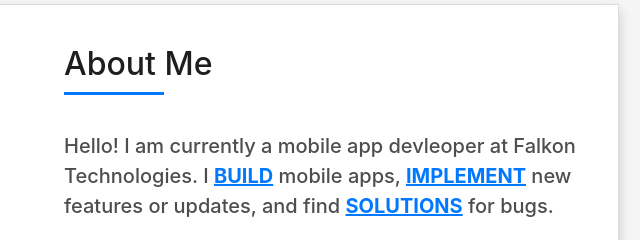
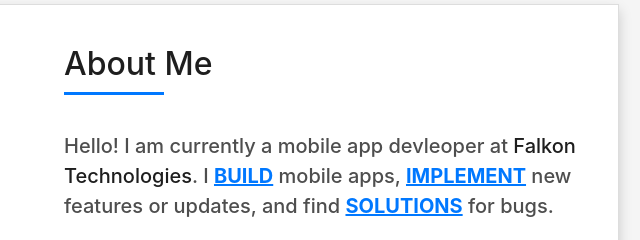
Before and after one commit to dustintnguyen/dustintnguyen, a plain HTML site: page index.html in a window 1280 px wide. Shown: the part 860-1100 px from the top of the page, 591-1231 px from the left. Drawn offline with Linux system fonts and the light colour scheme.

Commit message:
Update index.html

```diff
--- a/index.html
+++ b/index.html
@@ -142,7 +142,7 @@
       	   	  		<h5 class="title-left">About Me</h5>
       	   	  		</div>
       	   	  		<p class="lead">
-      	   	  		  Hello! I am currently a mobile app devleoper at <a herf="https://www.falkon.net/">Falkon Technologies</a>. I <span class="underline"><strong>build</strong></span> mobile apps, <span class="underline"><strong>implement</strong></span> new features or updates, and find <span class="underline"><strong>solutions</strong></span> for bugs.
+      	   	  		  Hello! I am currently a mobile app devleoper at <a href="https://www.falkon.net/">Falkon Technologies</a>. I <span class="underline"><strong>build</strong></span> mobile apps, <span class="underline"><strong>implement</strong></span> new features or updates, and find <span class="underline"><strong>solutions</strong></span> for bugs.
 
                     <br><br>
 
```
